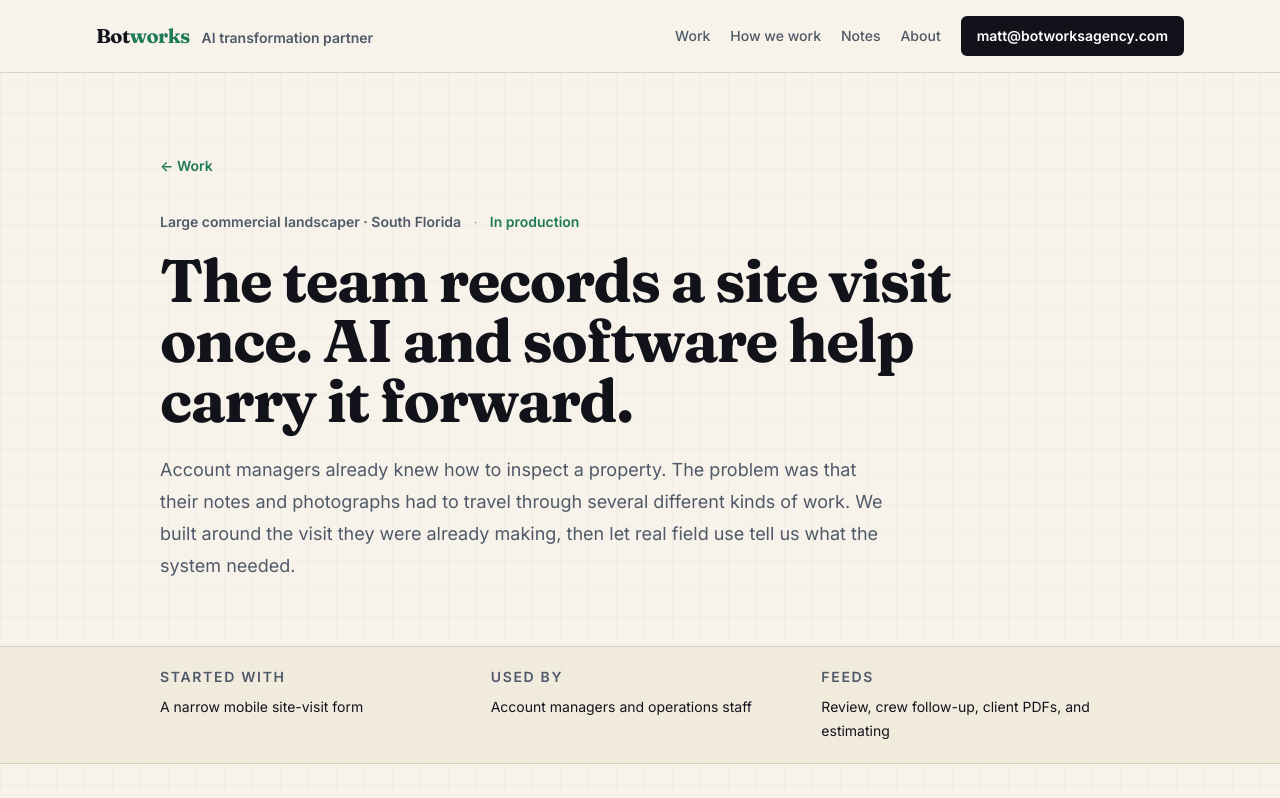
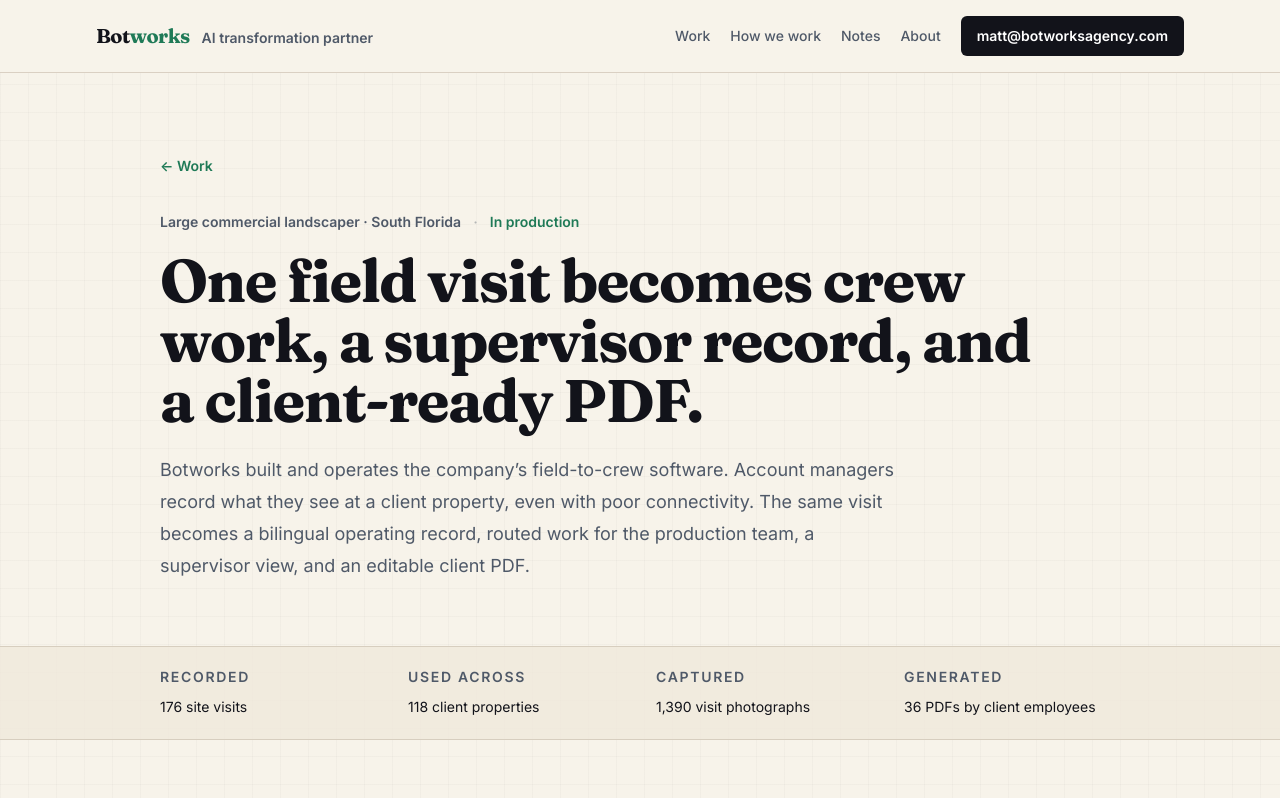
Before and after one commit to thebotcandoit/thebotcandoit.com, a Next.js app: page /case-studies/field-visit-capture in a window 1280 px wide. Shown: the top 798 px of the page. Built offline with nearby package versions, Linux system fonts and the light colour scheme.

Commit message:
Reframe field-work case study around the full system

```diff
--- a/components/CaseStudyPage.js
+++ b/components/CaseStudyPage.js
@@ -11,9 +11,12 @@ export default function CaseStudyPage({
   intro,
   status,
   facts,
+  journey,
   sections,
   evidence,
   delivered,
+  deliveredHeading = 'What exists now',
+  deliveredIntro,
   boundary,
 }) {
   const schema = {
@@ -24,6 +27,19 @@ export default function CaseStudyPage({
     url: `https://botworksagency.com${path}`,
     author: { '@type': 'Person', name: 'Matt Livingston' },
     publisher: { '@type': 'Organization', name: 'Botworks Agency' },
+    additionalProperty: facts.map(([name, value]) => ({
+      '@type': 'PropertyValue',
+      name,
+      value,
+    })),
+    ...(journey ? {
+      hasPart: journey.steps.map((step, index) => ({
+        '@type': 'HowToStep',
+        position: index + 1,
+        name: step.heading,
+        text: step.body,
+      })),
+    } : {}),
   }
 
   return (
@@ -45,7 +61,7 @@ export default function CaseStudyPage({
           </header>
 
           <section className="border-y border-line bg-paper-deep/70">
-            <dl className="site-shell grid max-w-5xl divide-y divide-line sm:grid-cols-3 sm:gap-8 sm:divide-y-0">
+            <dl className={`site-shell grid max-w-5xl divide-y divide-line sm:gap-8 sm:divide-y-0 ${facts.length === 4 ? 'sm:grid-cols-2 lg:grid-cols-4' : 'sm:grid-cols-3'}`}>
               {facts.map(([label, value]) => (
                 <div key={label} className="py-5">
                   <dt className="site-label text-copy">{label}</dt>
@@ -54,6 +70,25 @@ export default function CaseStudyPage({
               ))}
             </dl>
           </section>
+
+          {journey && (
+            <section className="site-shell max-w-5xl py-14 sm:py-18">
+              <p className="site-label">{journey.eyebrow}</p>
+              <h2 className="site-section-title mt-3 max-w-3xl">{journey.heading}</h2>
+              {journey.intro && <p className="site-body mt-4 max-w-3xl">{journey.intro}</p>}
+              <ol className="mt-8 grid gap-x-8 gap-y-7 sm:grid-cols-2 lg:grid-cols-3">
+                {journey.steps.map((step, index) => (
+                  <li key={step.heading} className="border-t border-line pt-4">
+                    <div className="flex items-baseline gap-3">
+                      <span className="font-mono text-xs font-semibold text-accent">{String(index + 1).padStart(2, '0')}</span>
+                      <h3 className="site-item-title">{step.heading}</h3>
+                    </div>
+                    <p className="site-supporting mt-2 pl-8">{step.body}</p>
+                  </li>
+                ))}
+              </ol>
+            </section>
+          )}
 
           <article className="site-shell site-section grid max-w-5xl gap-12 lg:grid-cols-[220px_1fr] lg:gap-16">
             <aside className="hidden lg:block">
@@ -102,10 +137,23 @@ export default function CaseStudyPage({
               )}
 
               <section className="rounded-lg bg-ink p-6 text-white sm:p-8">
-                <p className="site-label text-amber">What exists now</p>
-                <ul className="mt-5 space-y-3">
-                  {delivered.map((item) => <li key={item} className="flex gap-3 text-sm leading-6 text-white/70"><span className="text-amber">•</span><span>{item}</span></li>)}
-                </ul>
+                <p className="site-label text-amber">In production</p>
+                <h2 className="site-section-title mt-3 text-white">{deliveredHeading}</h2>
+                {deliveredIntro && <p className="mt-3 text-sm leading-6 text-white/70">{deliveredIntro}</p>}
+                {typeof delivered[0] === 'string' ? (
+                  <ul className="mt-5 space-y-3">
+                    {delivered.map((item) => <li key={item} className="flex gap-3 text-sm leading-6 text-white/70"><span className="text-amber">•</span><span>{item}</span></li>)}
+                  </ul>
+                ) : (
+                  <div className="mt-6 grid gap-x-8 gap-y-6 sm:grid-cols-2">
+                    {delivered.map((item) => (
+                      <section key={item.heading} className="border-t border-white/15 pt-4">
+                        <h3 className="text-base font-semibold text-white">{item.heading}</h3>
+                        <p className="mt-2 text-sm leading-6 text-white/65">{item.body}</p>
+                      </section>
+                    ))}
+                  </div>
+                )}
               </section>
 
               <section className="border-y border-line py-7">
--- a/pages/case-studies/field-visit-capture.js
+++ b/pages/case-studies/field-visit-capture.js
@@ -4,81 +4,112 @@ export default function FieldVisitCapture() {
   return (
     <CaseStudyPage
       path="/case-studies/field-visit-capture"
-      title="The team records a site visit once. AI and software help carry it forward."
-      description="How Botworks worked with a South Florida commercial landscaping team to turn one field record into supervisor review, crew follow-up, client PDFs, and estimating."
+      title="One field visit becomes crew work, a supervisor record, and a client-ready PDF."
+      description="How Botworks built and operates custom field software that carries a commercial landscape visit from weak-signal capture through bilingual crew work, supervisor review, and editable client PDFs."
       eyebrow="Large commercial landscaper · South Florida"
       status="In production"
-      intro="Account managers already knew how to inspect a property. The problem was that their notes and photographs had to travel through several different kinds of work. We built around the visit they were already making, then let real field use tell us what the system needed."
+      intro="Botworks built and operates the company’s field-to-crew software. Account managers record what they see at a client property, even with poor connectivity. The same visit becomes a bilingual operating record, routed work for the production team, a supervisor view, and an editable client PDF."
       facts={[
-        ['Started with', 'A narrow mobile site-visit form'],
-        ['Used by', 'Account managers and operations staff'],
-        ['Feeds', 'Review, crew follow-up, client PDFs, and estimating'],
+        ['Recorded', '176 site visits'],
+        ['Used across', '118 client properties'],
+        ['Captured', '1,390 visit photographs'],
+        ['Generated', '36 PDFs by client employees'],
       ]}
+      journey={{
+        eyebrow: 'One visit, carried forward',
+        heading: 'The account manager records the work once. The system makes it useful to everyone who comes next.',
+        steps: [
+          {
+            heading: 'Field visit',
+            body: 'An account manager records conditions, opportunities, notes, and photographs while still at the property.',
+          },
+          {
+            heading: 'Resilient upload',
+            body: 'The phone preserves the visit locally and keeps moving photographs when connectivity returns.',
+          },
+          {
+            heading: 'Bilingual record',
+            body: 'The visit becomes a structured English and Spanish record, with incomplete translation held for repair.',
+          },
+          {
+            heading: 'Routed crew work',
+            body: 'Actionable findings become bilingual Microsoft To Do tasks for the production manager responsible for the property.',
+          },
+          {
+            heading: 'Supervisor review',
+            body: 'Operations staff can inspect visits, photographs, routing status, and exceptions in one authenticated workspace.',
+          },
+          {
+            heading: 'Editable client PDF',
+            body: 'The same findings and photographs can be selected, edited, marked up, and rendered into a client-ready PDF.',
+          },
+        ],
+      }}
       sections={[
         {
-          eyebrow: 'The first need',
-          heading: 'Start with the person who sees the property.',
+          eyebrow: 'Where the product begins',
+          heading: 'The network conditions are part of the job.',
           paragraphs: [
-            'The account manager knows which condition matters, what the photograph shows, what the crew needs to address, and what may be worth discussing with the client. AI cannot reconstruct that context from an empty database later.',
-            'The team needed a faster way to preserve that knowledge at the property. The information included notes, many photos, items for the crew, and enhancement opportunities that might later become a client proposal.',
-            'The first application was deliberately basic. That made it possible to put something in the field quickly and learn from actual use instead of designing an imagined operating system in advance.',
+            'Account managers work across commercial properties where Wi-Fi may not exist and cell service may be weak. A visit can include dozens of photographs. The current production record is 60 photographs on one visit, and the application is designed not to reject a valid visit simply because it is large.',
+            'The phone saves drafts and photographs locally first. The small visit record can submit independently while photographs continue uploading as the app finds signal. Uploads can resume, repeated attempts converge on the same visit, and the interface distinguishes work saved on the phone from work fully received by the server.',
+          ],
+          callout: 'A field application is only useful if employees can trust it at the properties where they actually work.',
+        },
+        {
+          eyebrow: 'From field observation to operating work',
+          heading: 'One record reaches the people responsible for acting on it.',
+          paragraphs: [
+            'After submission, AI produces a structured Spanish version of the English field record and drafts action-led titles in both languages. Incomplete translation is held for repair rather than sent to a Spanish-speaking crew as if it were finished.',
+            'The property’s HubSpot record identifies the responsible production manager. Actionable findings then become bilingual Microsoft To Do tasks with photographs attached. Irrigation work can route separately. If the mapping is missing or ambiguous, the system holds or flags the work instead of guessing where it belongs.',
+            'To date, the software has created 122 production-manager and irrigation tasks from 104 visits. Visits with no crew-actionable issue correctly produce no task.',
           ],
         },
         {
-          eyebrow: 'What made it production work',
-          heading: 'The software had to work where the employees work.',
+          eyebrow: 'Supervisor view and company record',
+          heading: 'The automation remains visible to the people running the operation.',
           paragraphs: [
-            'An AI model could generate the outline of an upload form quickly. It could not tell us which image sizes, retry behavior, progress states, and failure recovery would work on the connections account managers encountered at real properties. That required instrumentation, testing, and repeated changes with the people using it.',
-            'Reliability also meant refusing reassuring false states. When a large batch of photo links failed to load in the supervisor view, the page originally looked as though the photos did not exist. The fix preserved successful batches and told the operator when photos could not be loaded, rather than silently claiming there were none.',
-          ],
-          callout: 'If the interface says “no photos,” it needs to mean no photos, not “a background request failed.”',
-        },
-        {
-          eyebrow: 'What the same record now supports',
-          heading: 'AI helps the team reuse what it already knows.',
-          paragraphs: [
-            'The captured visit and its photos now support a supervisor review surface, crew follow-up, a client-owned photo archive, and client-facing PDF generation. Translation and drafting help the same record move between the people who need it without asking the account manager to rewrite it for every audience.',
-            'The company is also testing an estimating surface built from its own service history, line-item data, stated rules, and estimates priced by employees. Known estimates are pinned as tests so a pricing change cannot move them silently. The system can propose; the person responsible for the estimate can override it.',
+            'An authenticated review workspace lets supervisors and account managers inspect visits, photographs, English and Spanish notes, routing status, and exceptions. The interface shows whether work was created, skipped because no crew action was required, or held because the automation needs attention.',
+            'The same stored photographs are also mirrored into a client-owned SharePoint archive, organized by property and visit date. At the time of measurement, 1,243 photographs had been archived successfully with none in a failed state.',
           ],
         },
         {
-          eyebrow: 'What this changed',
-          heading: 'The employee remains the source. The system makes that knowledge travel.',
+          eyebrow: 'The PDF Creator',
+          heading: 'A visit can become client-facing work without starting again.',
           paragraphs: [
-            'The point is not that Botworks replaced several SaaS products or replaced the people doing the work. A company-specific record now exists, works under field conditions, and helps the team turn one visit into the tools and outputs the business actually needs.',
+            'Botworks also built a separate PDF application around the visit record. An employee can start from a completed visit, choose the issues and opportunities worth presenting, edit the title and scope, select and reorder photographs, mark up an image with a red pen, and generate a branded PDF.',
+            'The client’s employees own 43 saved PDF drafts containing 284 findings and have generated 36 PDF files. The software measures generation, not whether each PDF was sent or produced revenue, so the case study stops at what the system can prove.',
+          ],
+        },
+        {
+          eyebrow: 'What makes it production software',
+          heading: 'Operating the system is part of what Botworks provides.',
+          paragraphs: [
+            'Task routing runs every ten minutes and photo archiving runs hourly. Health checks cover the database, Microsoft identity, the task drainer, translation holds, and routing configuration. Failures are surfaced, diagnosed, repaired, and turned into tests or measurements so the same class of problem is less likely to return silently.',
+            'The company controls its data and company-specific software. That does not pretend the product can run forever without ownership. Botworks operates it while engaged and is documenting the system so future owners, including employees working with AI agents, can understand and extend it.',
           ],
         },
       ]}
-      evidence={{
-        eyebrow: 'From the working system',
-        heading: 'The field record employees actually use.',
-        intro: 'The production interface is shown here with representative details in place of client information.',
-        items: [
-          {
-            src: '/case-studies/field-visit-capture/field-capture-form.png',
-            alt: 'Mobile site visit form with representative property and account manager details',
-            width: 780,
-            height: 1640,
-            caption: 'The account manager records the visit once on a phone, including the condition of each service area.',
-          },
-          {
-            src: '/case-studies/field-visit-capture/field-capture-issue.png',
-            alt: 'Issue entry in the field visit form with a note and photo controls',
-            width: 764,
-            height: 650,
-            caption: 'An issue keeps the employee’s explanation and photographs together for the people who act on it next.',
-          },
-        ],
-      }}
+      deliveredHeading="A company-specific field operations product."
+      deliveredIntro="These are connected parts of one operating system, not a collection of demonstrations."
       delivered={[
-        'Mobile field capture with resilient photo handling',
-        'Supervisor review with visible failure states',
-        'Bilingual visit records and routed follow-up work',
-        'Client PDF generation from the same source record',
-        'An estimating system under active operator testing',
-        'Monitoring, tests, deployment, and operating documentation',
+        {
+          heading: 'Field system',
+          body: 'Installed mobile application, on-device drafts, resilient photo upload, visit history, and a structured record for every property visit.',
+        },
+        {
+          heading: 'Operations workflow',
+          body: 'English and Spanish records, HubSpot-informed routing, Microsoft To Do tasks, supervisor review, and a client-owned SharePoint archive.',
+        },
+        {
+          heading: 'PDF software',
+          body: 'Saved drafts, editable findings, photograph selection and ordering, image annotation, branded rendering, and generated-file history.',
+        },
+        {
+          heading: 'Reliability and ownership',
+          body: 'Authentication, permissions, scheduled work, monitoring, alerts, tests, deployment, incident repair, and operating documentation.',
+        },
       ]}
-      boundary="The field and review workflows are in production. The estimating system is still being tested and corrected against the company’s own examples; no adoption rate, revenue lift, or universal accuracy claim is made here."
+      boundary="The field system, routing, review workspace, photo archive, and PDF Creator are in production. The usage figures above do not claim labor savings, revenue lift, crew completion, or client acceptance of generated PDFs. A separate estimating workspace is under active operator testing and is not included in the proven result described here."
     />
   )
 }
```
Also changed, not shown: public/case-studies/field-visit-capture/field-capture-form.png (deleted), public/case-studies/field-visit-capture/field-capture-issue.png (deleted).
